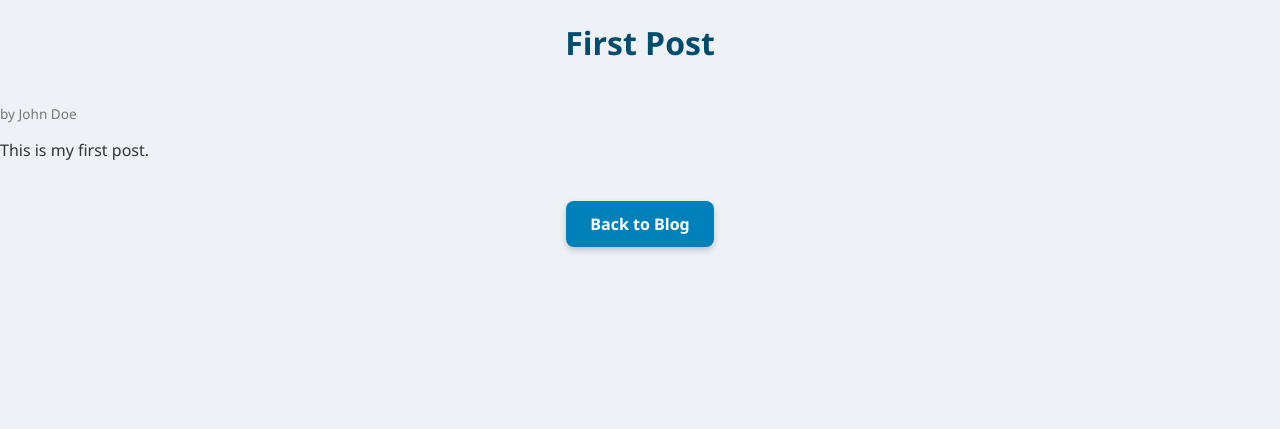
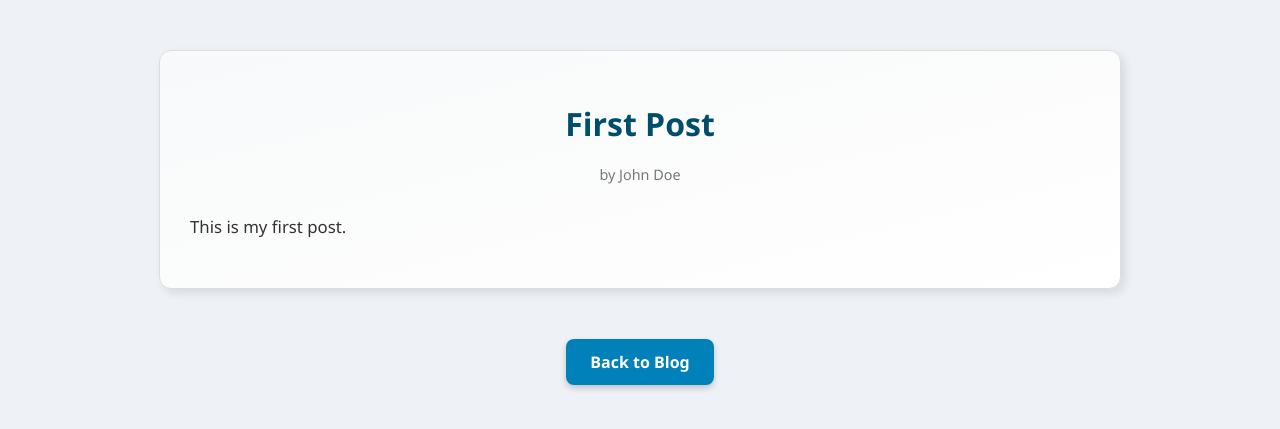
Before and after one commit to MoBa75/Masterblog, a Flask app: page /posts/1 in a window 1280 px wide. Shown: the top 429 px of the page. Run offline with Flask 3, Linux system fonts and the light colour scheme.

Commit message:
updated css code

```diff
--- a/static/style.css
+++ b/static/style.css
@@ -135,3 +135,33 @@ a:hover {
     background-color: #004C6D;
     transform: translateY(-1px);
 }
+
+/* Einzelne Blog-Ansicht (post.html) */
+.post-detail {
+    background: linear-gradient(to top left, #ffffff, #f8f9fa);
+    margin: 50px auto;
+    padding: 30px;
+    max-width: 900px;
+    border-radius: 12px;
+    border: 1px solid #ddd;
+    box-shadow: 4px 4px 10px rgba(0, 0, 0, 0.1);
+}
+
+.post-detail h1 {
+    text-align: center;
+    margin-bottom: 20px;
+    color: #004C6D;
+}
+
+.post-detail .meta {
+    text-align: center;
+    color: #777;
+    font-size: 0.9em;
+    margin-bottom: 30px;
+}
+
+.post-detail .content {
+    font-size: 1.05em;
+    line-height: 1.6;
+    color: #333;
+}
```
